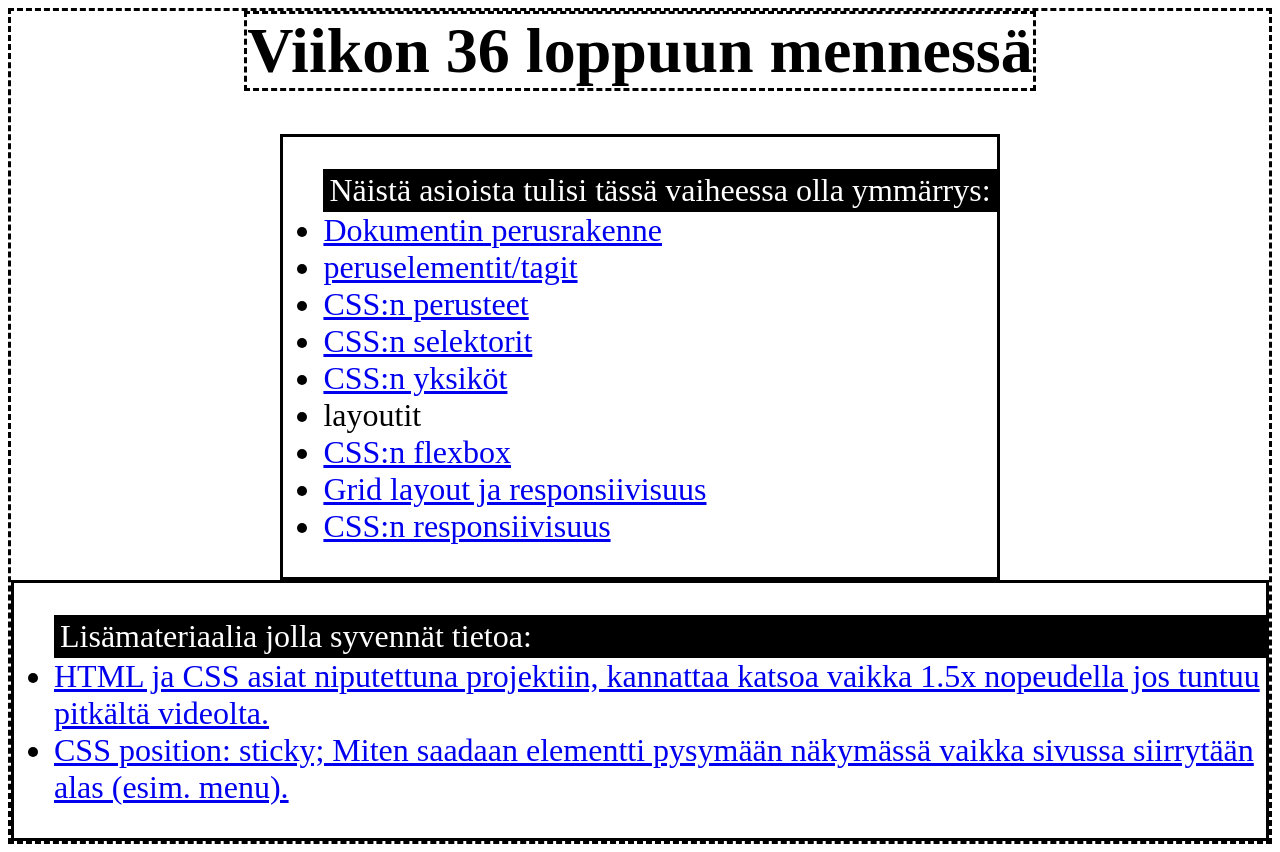
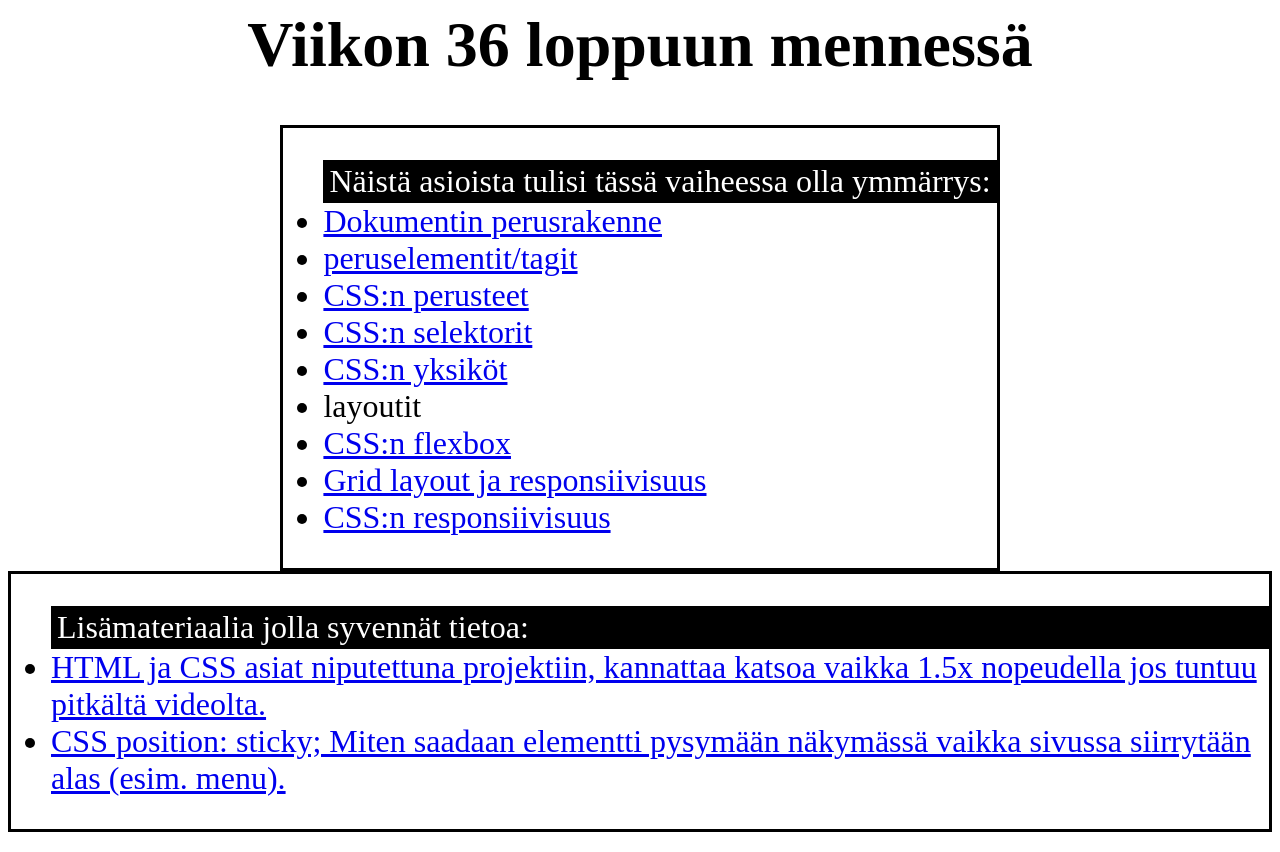
Before and after one commit to Jukkapne/WebSovellustenPerusteetMateriaalia, a plain HTML site: page index.html in a window 1280 px wide. Drawn offline with Linux system fonts and the light colour scheme.

Commit message:
update css

```diff
--- a/stylesheet.css
+++ b/stylesheet.css
@@ -21,14 +21,14 @@
   justify-content: center;
   font-size: 1em;
   margin-top: 0;
-  border-style: dashed;
+  bo/* rder-style: dashed; */
   align-content: center;
 }
 
 .first-heading {
   font-size: 4em;
   margin-top: 0;
-  border-style: dashed;
+ /*  border-style: dashed; */
   align-content: center;
 
 }
```
